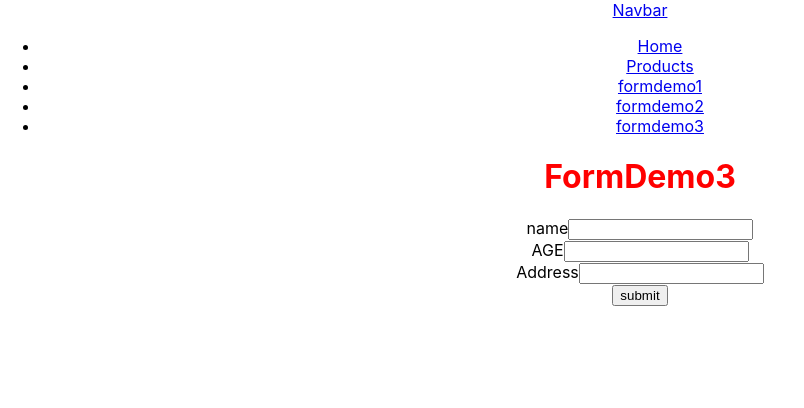
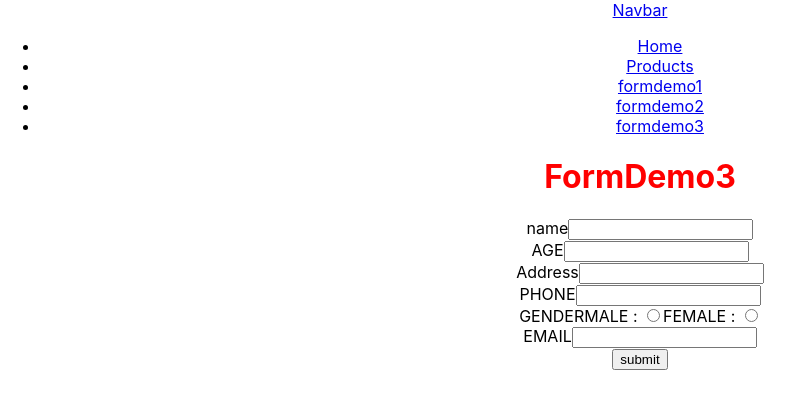
Before and after one commit to samirvithlani/mern24-backup, a React (Create React App) app: page /formdemo3 in a window 1280 px wide. Shown: the top 408 px of the page, without its empty margins (0-804 px from the left). Built offline with nearby package versions, Linux system fonts and the light colour scheme; the HTML template or start-up script is replaced by a standard one.

Commit message:
form validation

```diff
--- a/src/form/FormDemo3.jsx
+++ b/src/form/FormDemo3.jsx
@@ -39,6 +39,32 @@ export const FormDemo3 = () => {
             value:10,
             message:"address should be less than 10"
         }
+    },
+    phone:{
+        required:{
+            value:true,
+            message:"phone is required*"
+        },
+        pattern:{
+            value:/^[6-9]{1}[0-9]{9}$/,
+            message:"invalid phone number"
+        }
+    },
+    gender:{
+        required:{
+            value:true,
+            message:"Gender is required*"
+        }
+    },
+    email:{
+        required:{
+            value:true,
+            message:"email is required*"
+        },
+        pattern:{
+            value:/^[a-zA-Z0-9._%+-]+@gmail\.com$/,
+            message:"invalid email"
+        }
     }
   };
 
@@ -71,9 +97,36 @@ export const FormDemo3 = () => {
             }
         </div>
         <div>
+            <label>PHONE</label>
+            <input type="text" {...register("phone",validationSchema.phone)}></input>
+            {
+                errors.phone && <span>{errors.phone.message}</span>
+            }
+        </div>
+        <div>
+            <label>GENDER</label>
+            MALE : <input type="radio" name="gender" value="male" {...register("gender",validationSchema.gender)}></input>
+            FEMALE : <input type="radio" name="gender" value="female" {...register("gender",validationSchema.gender)}></input>
+            {
+
+                errors.gender && <span>{errors.gender.message}</span>
+            }
+        </div>
+        <div>
+            <label>EMAIL</label>
+            <input type="text" {...register("email",validationSchema.email)}></input>
+            {
+                errors.email && <span>{errors.email.message}</span>
+
+            }
+        </div>
+
+        <div>
           <input type="submit" value="submit"></input>
         </div>
       </form>
+
+
     </div>
   );
 };
```
Also changed, not shown: th.txt.
